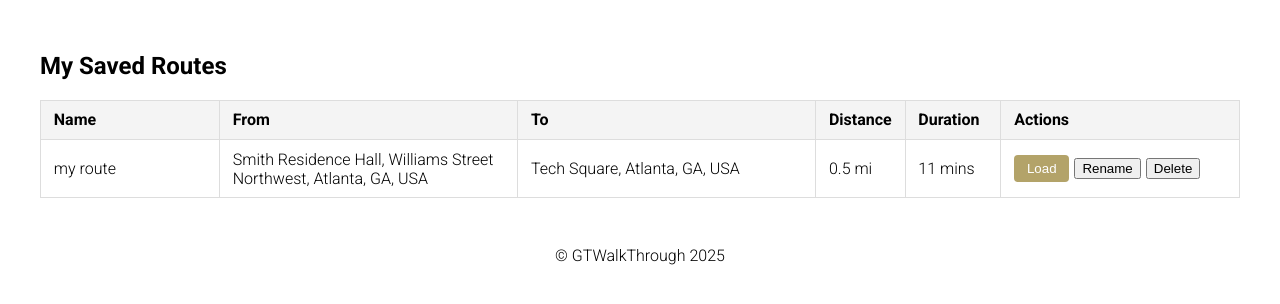
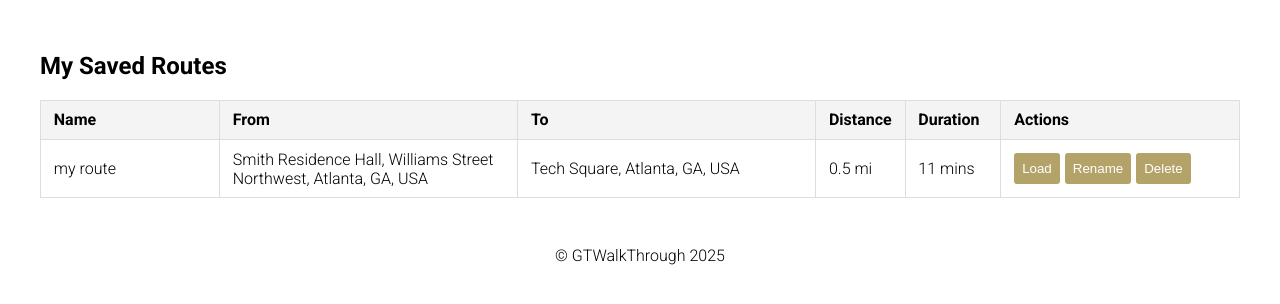
Before and after one commit to nakulshah04/GTWalkThrough, a Django app: page /my-routes/ in a window 1280 px wide. Shown: the part 92-396 px from the top of the page. Run offline with Django 5.2, Linux system fonts and the light colour scheme; a user stored in the database is signed in; data comes from the database, SQL or seed files in the repository; both versions use the stored data as it was after the commit.

Commit message:
updated styling for my-routes Load,renamel, delete buttons

```diff
--- a/gtwt_app/templates/my_routes.html
+++ b/gtwt_app/templates/my_routes.html
@@ -8,6 +8,16 @@
 <link rel="stylesheet" href="{% static 'css/saved_routes.css' %}" />
 {% endblock %} {% block content %}
 <h2>My Saved Routes</h2>
+
+<style>
+  .route-btn{
+    background-color:  #B3A369;
+    border: 0px solid;
+    color: white;
+    padding: 8px;
+    border-radius: 3px;
+  }
+</style>
 
 {% if routes %}
 <table class="route-table">
```
Also changed, not shown: db.sqlite3.
